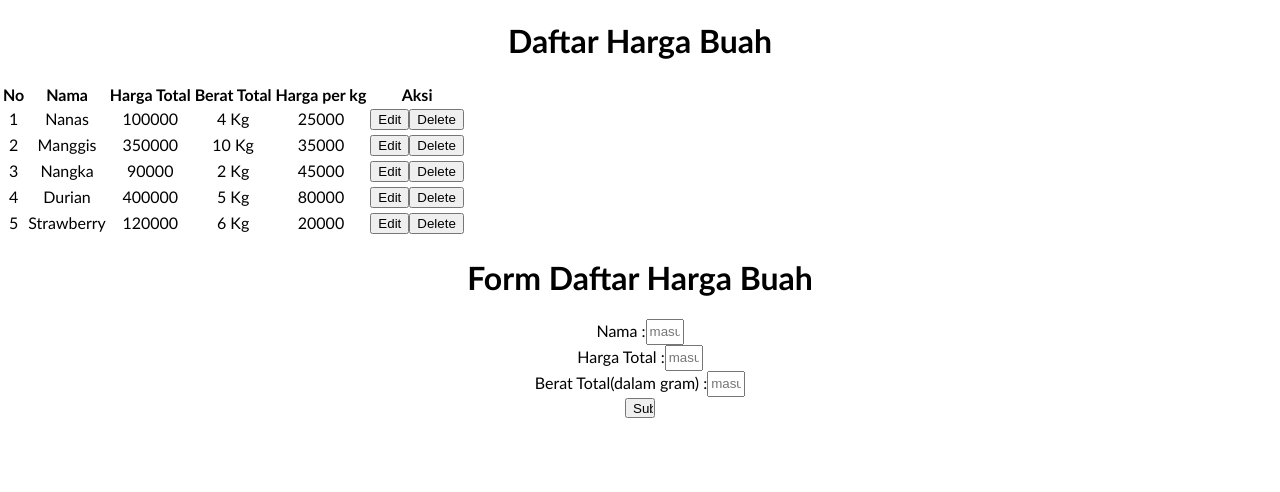
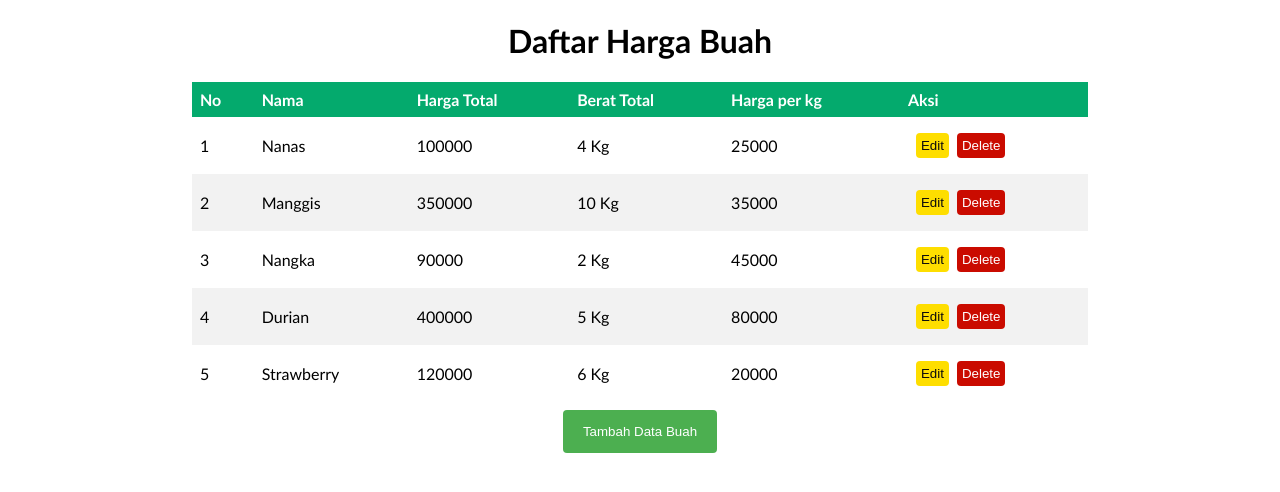
Before and after one commit to hadi-rch/superbootcamp-sanbercode-batch-2, a React (Create React App) app in the folder Bulan 1/Reactjs/newfile1/: page / in a window 1280 px wide. Shown: the top 492 px of the page. Built offline with nearby package versions, Linux system fonts and the light colour scheme.

Commit message:
newsssss

```diff
--- /dev/null
+++ b/Bulan 1/Reactjs/newfile1/src/TugasCRUDHooks/fruit2.css
@@ -0,0 +1,135 @@
+.App {
+  text-align: center;
+}
+table.custom-table {
+    border-collapse: collapse;
+    width: 70%;
+    margin: auto;
+  }
+
+  .custom-table th, td {
+    text-align: left;
+    padding: 8px;
+  }
+
+  .custom-table tr:nth-child(even){background-color: #f2f2f2}
+
+  .custom-table th {
+    background-color: #04AA6D;
+    color: white;
+  }
+
+  .custom-form{
+    border: 1px solid ;
+    background-color:#ccc;
+    padding: 5px;
+    width: 70%;
+    margin: auto;
+  }
+
+  .custom-form form{
+    width: 70%;
+    margin: auto;
+  }
+
+  .custom-input{
+    text-align: left;
+  }
+
+  .custom-input label{
+    margin-right: 20px;
+  }
+
+  .custom-form .custom-input input[type=text]{
+    width: 100%;
+  }
+
+
+  .custom-form input[type=text], select {
+    width: 100%;
+    padding: 12px 20px;
+    margin: 8px 0;
+    display: inline-block;
+    border: 1px solid #ccc;
+    border-radius: 4px;
+    box-sizing: border-box;
+  }
+
+  .custom-form input[type=submit] {
+    width: 20%;
+    background-color: #4CAF50;
+    color: white;
+    padding: 14px 20px;
+    margin: 8px 0;
+    border: none;
+    text-align: center;
+    border-radius: 4px;
+    cursor: pointer;
+  }
+
+  .custom-form input[type=submit]:hover {
+    background-color: #45a049;
+  }
+
+  .button-delete{
+    background-color: #CA0B00;
+    color: white;
+    padding: 5px;
+    margin: 8px 0;
+    border: none;
+    border-radius: 4px;
+    cursor: pointer;
+  }
+
+  .button-edit{
+    background-color: #FEDE00;
+    color: rgb(13, 12, 12);
+    padding: 5px;
+    margin: 8px 8px;
+    border: none;
+    border-radius: 4px;
+    cursor: pointer;
+
+  }
+
+  .button-add {
+    background-color: #4CAF50;
+    color: white;
+    padding: 14px 20px;
+    margin: 8px 5px;
+    border: none;
+    border-radius: 4px;
+    cursor: pointer;
+  }
+
+  .mr-10{
+    margin-right: 10px;
+  }
+  input[type=submit]:hover {
+    background-color: #45a049;
+
+  }
+
+  .kiri {
+    float: left;
+    width: 30%;
+    padding-top: 16px;
+    text-align: left;
+    /* margin:8px 0px;
+    padding:12px 20px; */
+    /* margin: 40px 10px 50px 50px; */
+  }
+
+  .kanan {
+    float: left;
+    text-align: right;
+    width: 65%;
+    margin-right: 30px;
+    /* padding-top: 20px; */
+    /* margin-bottom: 9%; */
+    /* padding-left: 1px; */
+  }
+  .bebas{
+  margin-left: 40%;
+
+  }
--- a/Bulan 1/Reactjs/newfile1/src/TugasCRUDHooks/fruits.js
+++ b/Bulan 1/Reactjs/newfile1/src/TugasCRUDHooks/fruits.js
@@ -1,4 +1,5 @@
 import { useState } from "react"
+import '../TugasCRUDHooks/fruit2.css'
 
 const CRUDFruits = ()=>{
     const [daftarBuah, setDaftarBuah] = useState([
@@ -11,17 +12,29 @@ const CRUDFruits = ()=>{
     const [inputName, setInputName] = useState("")
     const [inputPrice, setInputPrice] = useState("")
     const [inputWeight, setInputWeight] = useState("")
+    const [showForm, setShowForm] = useState(false)
+    const [statusForm, setStatusForm] = useState("create")
+    const [currentIndex, setCurrentIndex] = useState(-1)
+
+    const addFruits = () => {
+        setShowForm(true)
+        setStatusForm("create")
+    }
 
     const handleSubmit = (event) => {
         event.preventDefault()
+        if (currentIndex === -1){
             setDaftarBuah([...daftarBuah,{nama:inputName, hargaTotal:inputPrice, beratTotal:inputWeight, hargaPerKg:inputPrice/inputWeight*1000}])
-        // setDaftarBuah([...daftarBuah,inputPrice])
-        // setDaftarBuah([...daftarBuah,inputWeight])
+        }else{
+            daftarBuah[currentIndex] = {nama:inputName, hargaTotal:inputPrice, beratTotal:inputWeight, hargaPerKg:inputPrice/inputWeight*1000}
+        setDaftarBuah(daftarBuah)
+        }
+
         setInputName("")
         setInputPrice("")
         setInputWeight("")
+        setShowForm(false)
     };
-
     const handleChange = (event) => {
         let value = event.target.value
         console.log(value)
@@ -37,6 +50,35 @@ const CRUDFruits = ()=>{
         console.log(value2)
         setInputWeight(value2)
     }
+    const handleDelete = (event) => {
+        let index = parseInt(event.target.value)
+        if(currentIndex !== -1){
+        setInputName("")
+        setInputPrice("")
+        setInputWeight("")
+        setShowForm(false)
+        setStatusForm("create")
+        setCurrentIndex(-1)
+        }
+
+        let newFruits = daftarBuah.filter((item)=>{
+            return item !== daftarBuah[index]
+        })
+        setDaftarBuah(newFruits)
+    }
+    const handleEdit = (event) => {
+        let index = parseInt(event.target.value)
+        let currentDaftarBuah = daftarBuah[index]
+
+        setInputName(currentDaftarBuah.nama)
+        console.log(currentDaftarBuah)
+        setInputPrice(currentDaftarBuah.hargaTotal)
+        setInputWeight(currentDaftarBuah.beratTotal)
+        setCurrentIndex(index)
+        setShowForm(true)
+        setStatusForm("edit")
+    }
+
 
 
 
@@ -64,34 +106,51 @@ const CRUDFruits = ()=>{
                                 <td>{value.beratTotal/1000} Kg</td>
                                 <td>{value.hargaTotal/value.beratTotal*1000}</td>
                                 <td>
-                                    <button className="button-edit1" value={index}>Edit</button>
-                                    <button className="button-edit2" value={index}>Delete</button>
+                                    <button className="button-edit" onClick={handleEdit} value={index}  >Edit</button>
+                                    <button className="button-delete" onClick={handleDelete} value={index}>Delete</button>
                                 </td>
                             </tr>
                         )
                         })}
                     </tbody>
                 </table>
-            <h1>Form Daftar Harga Buah</h1>
+            {!showForm &&<button className="button-add" onClick={addFruits}>Tambah Data Buah</button>}
+            {showForm &&
+                (
+                    <>
+                    <h1>{statusForm === "create" ? "Tambah Data Buah" : `Edit fruits Number ${currentIndex+1}`}</h1>
                     <div className="custom-form">
                             <form onSubmit={handleSubmit}>
-                        <div className="custom-input1">
+                                    <div className="kiri">
                                         <label htmlFor="name">Nama :</label>
+                                    </div>
+                                    <div className="kanan">
                                         <input required autoComplete="off" type="text" name= "name" value={inputName} onChange={handleChange} placeholder="masukan katakata"/>
                                     </div>
-                        <div className="custom-input2">
+                                    <div className="kiri">
                                         <label htmlFor="name">Harga Total :</label>
+                                    </div>
+                                    <div className="kanan">
                                         <input required autoComplete="off" type="text" name="price" value={inputPrice} onChange={handleChange1} placeholder="masukan katakata"/>
                                     </div>
-                        <div className="custom-input3">
+                                    <div className="kiri">
                                         <label htmlFor="name">Berat Total(dalam gram) :</label>
+                                    </div>
+                                    <div className="kanan">
                                         <input required autoComplete="off" type="text" name="weight" value={inputWeight} onChange={handleChange2} placeholder="masukan katakata"/>
                                     </div>
-                        <div className="row">
+                                    <div className="bebas">
                                         <input type="submit" value="Submit"/>
                                     </div>
+
                             </form>
                     </div>
+
+                    </>
+                )
+
+            }
+
             </>
     )
   }
```
Lines whose indentation alone changed are shown as unchanged.
